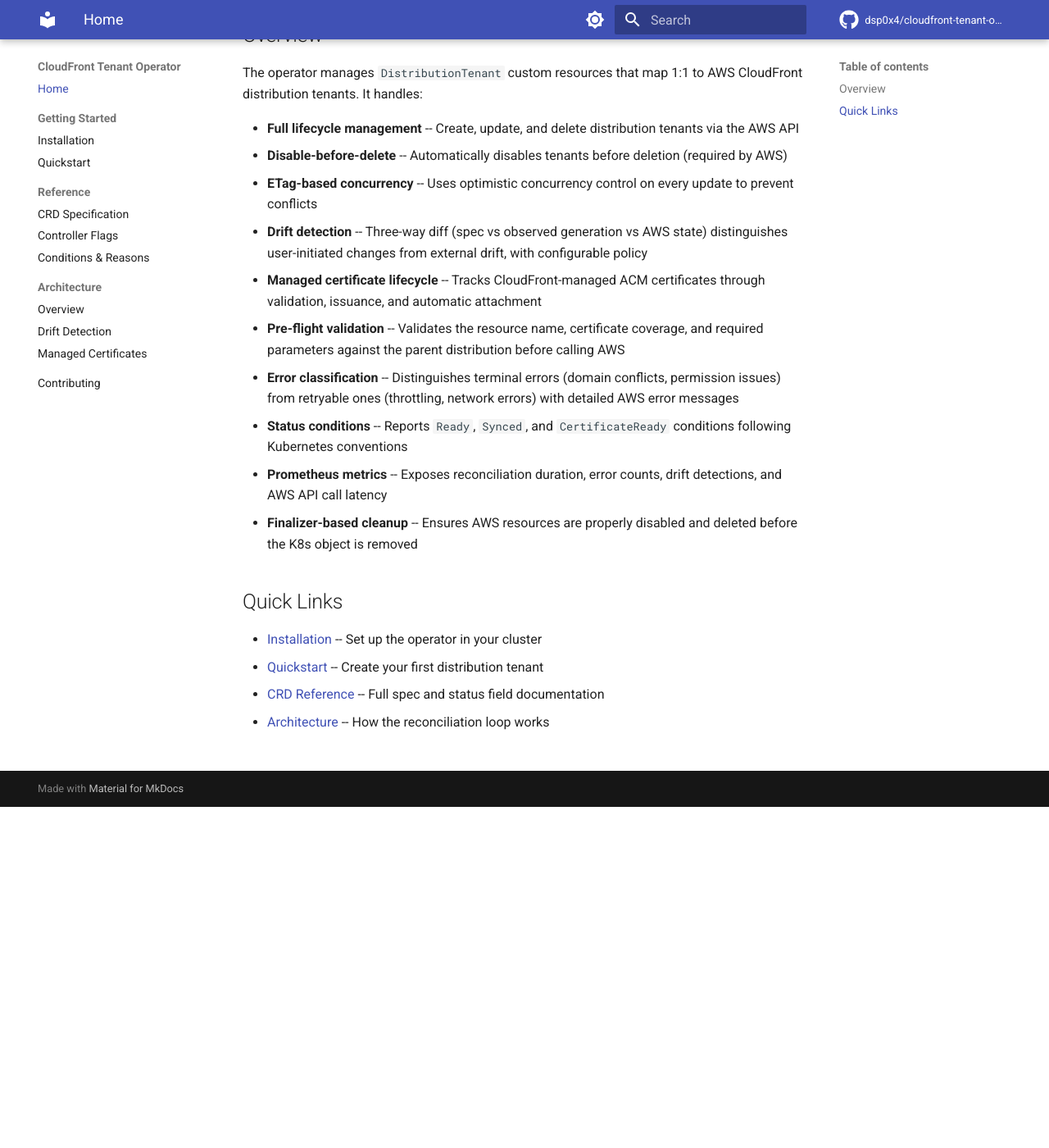
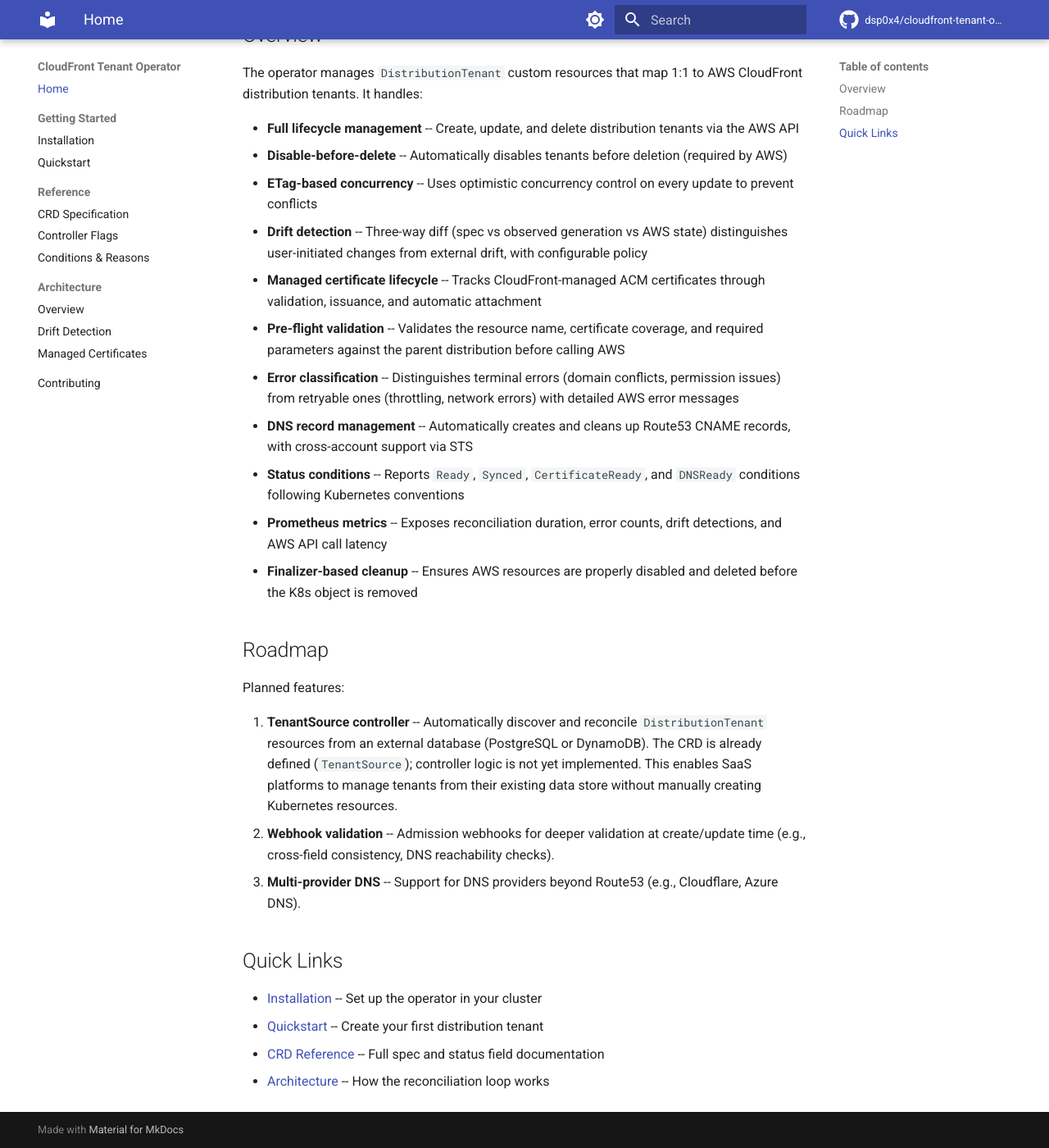
Before and after one commit to dsp0x4/cloudfront-tenant-operator, an MkDocs documentation site: the page built from docs/index.md, in a window 1280 px wide and 1400 px high, scrolled down 416 px. Shown: the whole window at 82% size. Built offline with MkDocs 1.6.1 and Material for MkDocs 9.7.7, drawn with Linux system fonts in a browser that asks for light colours; comment, search, counter and statistics services are not loaded.

Commit message:
docs: improve [skip ci]

```diff
--- a/docs/index.md
+++ b/docs/index.md
@@ -16,9 +16,18 @@
 - **Managed certificate lifecycle** -- Tracks CloudFront-managed ACM certificates through validation, issuance, and automatic attachment
 - **Pre-flight validation** -- Validates the resource name, certificate coverage, and required parameters against the parent distribution before calling AWS
 - **Error classification** -- Distinguishes terminal errors (domain conflicts, permission issues) from retryable ones (throttling, network errors) with detailed AWS error messages
-- **Status conditions** -- Reports `Ready`, `Synced`, and `CertificateReady` conditions following Kubernetes conventions
+- **DNS record management** -- Automatically creates and cleans up Route53 CNAME records, with cross-account support via STS
+- **Status conditions** -- Reports `Ready`, `Synced`, `CertificateReady`, and `DNSReady` conditions following Kubernetes conventions
 - **Prometheus metrics** -- Exposes reconciliation duration, error counts, drift detections, and AWS API call latency
 - **Finalizer-based cleanup** -- Ensures AWS resources are properly disabled and deleted before the K8s object is removed
+
+## Roadmap
+
+Planned features:
+
+1. **TenantSource controller** -- Automatically discover and reconcile `DistributionTenant` resources from an external database (PostgreSQL or DynamoDB). The CRD is already defined (`TenantSource`); controller logic is not yet implemented. This enables SaaS platforms to manage tenants from their existing data store without manually creating Kubernetes resources.
+2. **Webhook validation** -- Admission webhooks for deeper validation at create/update time (e.g., cross-field consistency, DNS reachability checks).
+3. **Multi-provider DNS** -- Support for DNS providers beyond Route53 (e.g., Cloudflare, Azure DNS).
 
 ## Quick Links
 
```
Also changed, not shown: README.md (+6 -0 lines), docs/contributing.md (+3 -3 lines), docs/getting-started/installation.md (+2 -15 lines), docs/getting-started/quickstart.md (+1 -1 lines).
